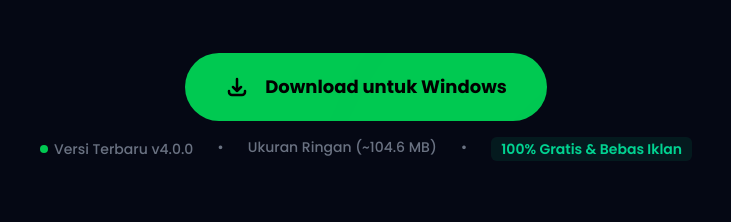
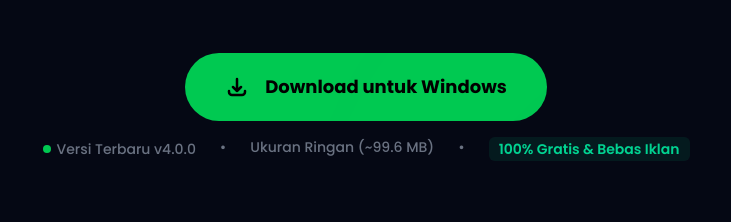
Before and after one commit to Yusrilriandi/muazzin-web, a website: page index.html in a window 1280 px wide. Shown: the part 727-949 px from the top of the page, 274-1005 px from the left. Drawn offline with Linux system fonts and the light colour scheme.

Commit message:
Update Version

```diff
--- a/index.html
+++ b/index.html
@@ -52,15 +52,16 @@
     </section>
 
     <section class="mb-20">
-      <a href="https://github.com/Yusrilriandi/adzan-app/releases/download/3.0.0/Muazzin-Setup-3.0.0.exe" class="inline-flex items-center gap-4 px-10 py-5 bg-green-500 hover:bg-green-400 text-black font-bold text-lg rounded-full transition-all transform hover:scale-105 hover:shadow-[0_0_35px_rgba(34,197,94,0.35)] duration-300">
+      <a href="https://github.com/Yusrilriandi/adzan-app/releases/download/4.0.0/Muazzin-Setup-4.0.0.exe" class="inline-flex items-center gap-4 px-10 py-5 bg-green-500 hover:bg-green-400 text-black font-bold text-lg rounded-full transition-all transform hover:scale-105 hover:shadow-[0_0_35px_rgba(34,197,94,0.35)] duration-300">
         <svg xmlns="http://www.w3.org/2000/svg" class="w-6 h-6" fill="none" stroke="currentColor" stroke-width="2.5" viewBox="0 0 24 24"><path stroke-linecap="round" stroke-linejoin="round" d="M4 16v1a3 3 0 003 3h10a3 3 0 003-3v-1m-4-4l-4 4m0 0l-4-4m4 4V4"/></svg>
         Download untuk Windows
       </a>
 
+
       <div class="mt-4 text-sm text-gray-500 font-medium flex flex-wrap justify-center gap-y-2 gap-x-6">
         <span class="flex items-center gap-1.5"><span class="w-2 h-2 rounded-full bg-green-500"></span> Versi Terbaru v4.0.0</span>
         <span>•</span>
-        <span>Ukuran Ringan (~104.6 MB)</span>
+        <span>Ukuran Ringan (~99.6 MB)</span>
         <span>•</span>
         <span class="text-emerald-400 font-semibold bg-emerald-500/10 px-2.5 py-0.5 rounded-md">100% Gratis & Bebas Iklan</span>
       </div>
```
